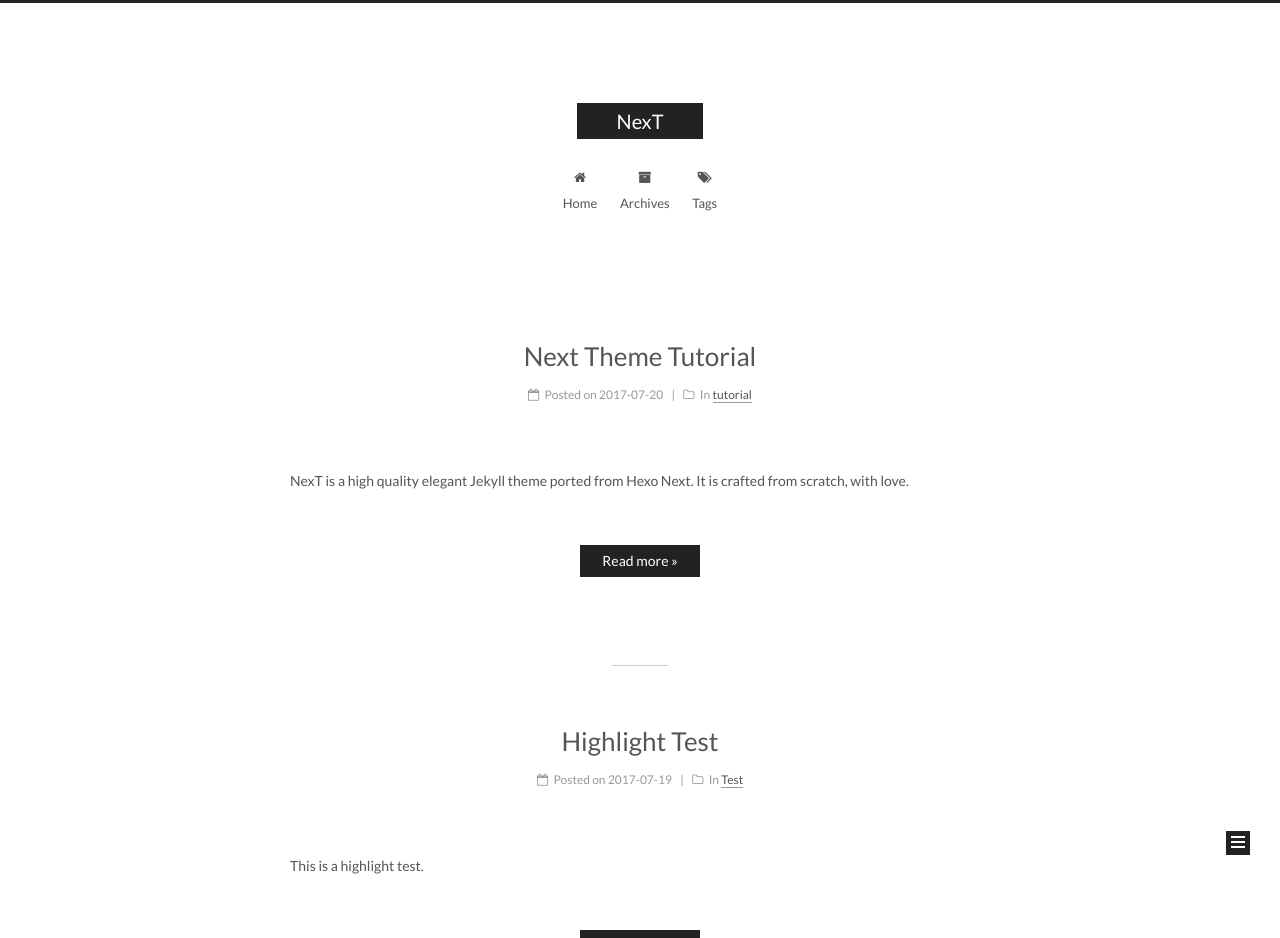
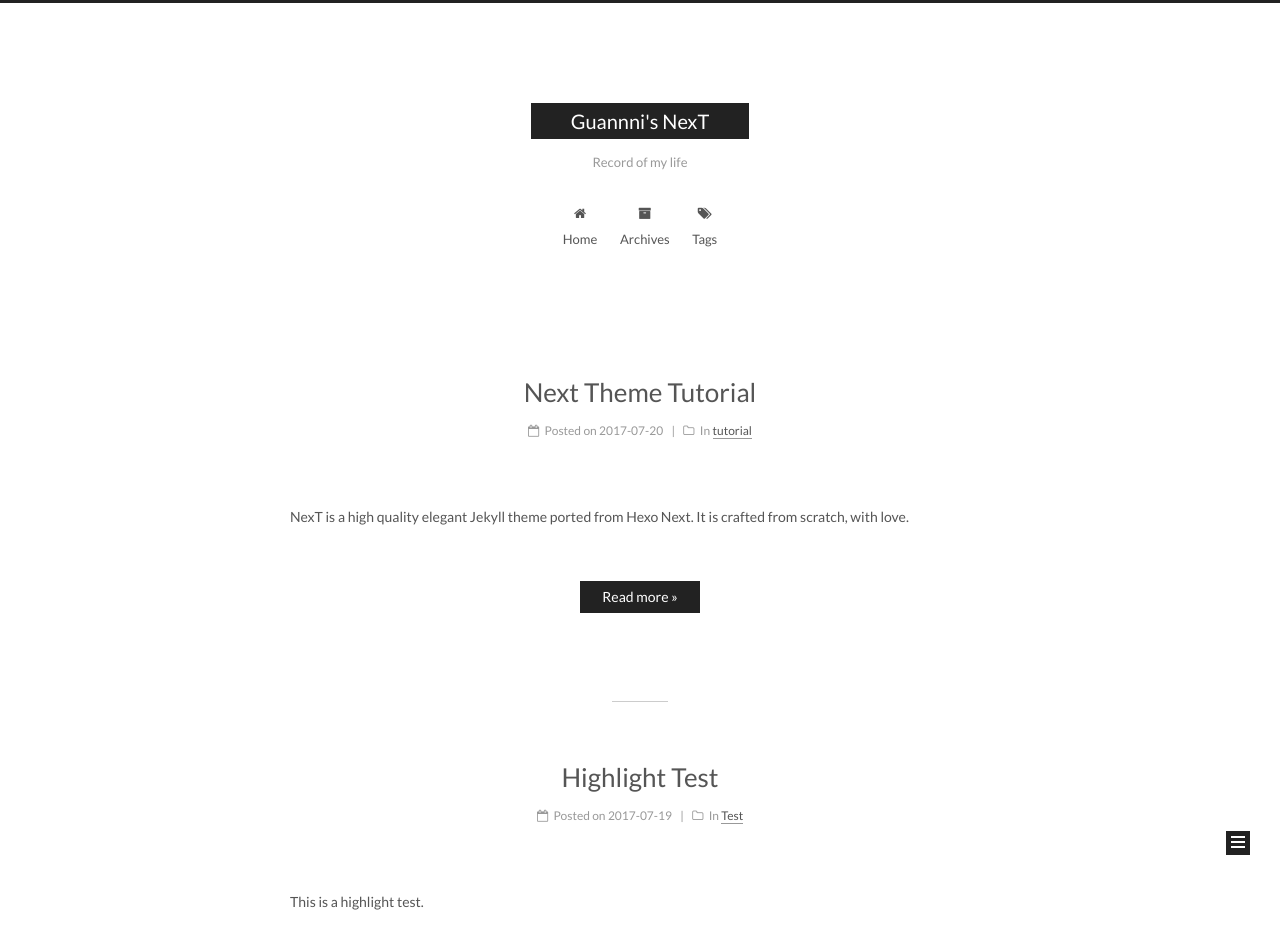
Before and after one commit to guannnni/2018, a Jekyll site: the page built from index.html, in a window 1280 px wide. Shown: the top 938 px of the page. Built offline with Jekyll 4.4.1, drawn with Linux system fonts in a browser that asks for light colours; the list of posts is cut into pages by our own code.

Commit message:
Update _config.yml

```diff
--- a/_config.yml
+++ b/_config.yml
@@ -4,10 +4,10 @@
 # ---------------------------------------------------------------
 
 # Site
-title: NexT
-subtitle:
-description:
-author: John Doe
+title: Guannni's NexT
+subtitle: Record of my life
+description: Keep curious. Be casual.
+author: Ly Guan
 # Support language: de, en, fr-FR, id, ja, ko, pt-BR, pt, ru, zh-Hans, zh-hk, zh-tw
 language: en
 date_format: '%Y-%m-%d'
```
